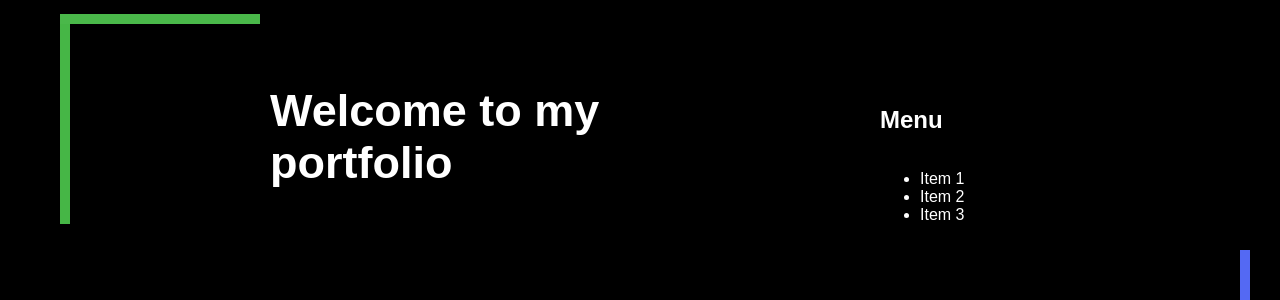
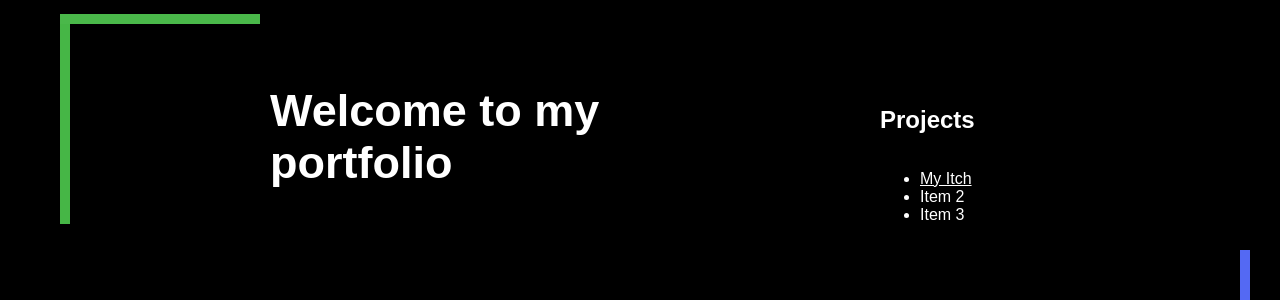
Before and after one commit to Tom-wdh/portfolio, a PHP site: page / in a window 1280 px wide. Shown: the part 166-466 px from the top of the page. Run offline with PHP 8.4, Linux system fonts and the light colour scheme.

Commit message:
first commit

```diff
--- a/views/css/myStyle.css
+++ b/views/css/myStyle.css
@@ -133,6 +133,14 @@ a {
     color: white;
 }
 
+a:hover {
+    color: #CCC;
+}
+
+a:visited {
+    color: #777;
+}
+
 footer {
     display: flex;
     justify-content: space-between;
--- a/views/index.view.php
+++ b/views/index.view.php
@@ -20,9 +20,9 @@ require './views/layout/head.php';
         <br>
         <br>
         <br>
-        <h2>Menu</h2>
+        <h2>Projects</h2>
         <ul>
-            <li>Item 1</li>
+            <li><a href="https://decayingdevs.itch.io">My Itch</a></li>
             <li>Item 2</li>
             <li>Item 3</li>
         </ul>
@@ -40,7 +40,7 @@ require './views/layout/head.php';
 <!-- END Footer -->
 
 </body>
-<script src="./js/myScript.js"></script>
+<script src="./views/js/myScript.js"></script>
 <?php
 
 require './views/layout/footer.php';
--- a/views/layout/head.php
+++ b/views/layout/head.php
@@ -3,6 +3,7 @@
     <meta charset='UTF-8'>
     <meta name="viewport" content='width=device-width, initial-scale=1.0'>
     <title>Webpage Layout</title>
+    <link rel="icon" type="image/x-icon" href="./views/img/favicon.ico">
     <link rel='stylesheet' href='./views/css/myStyle.css'>
 
 </head>
```
Also changed, not shown: views/img/favicon.ico (added).
